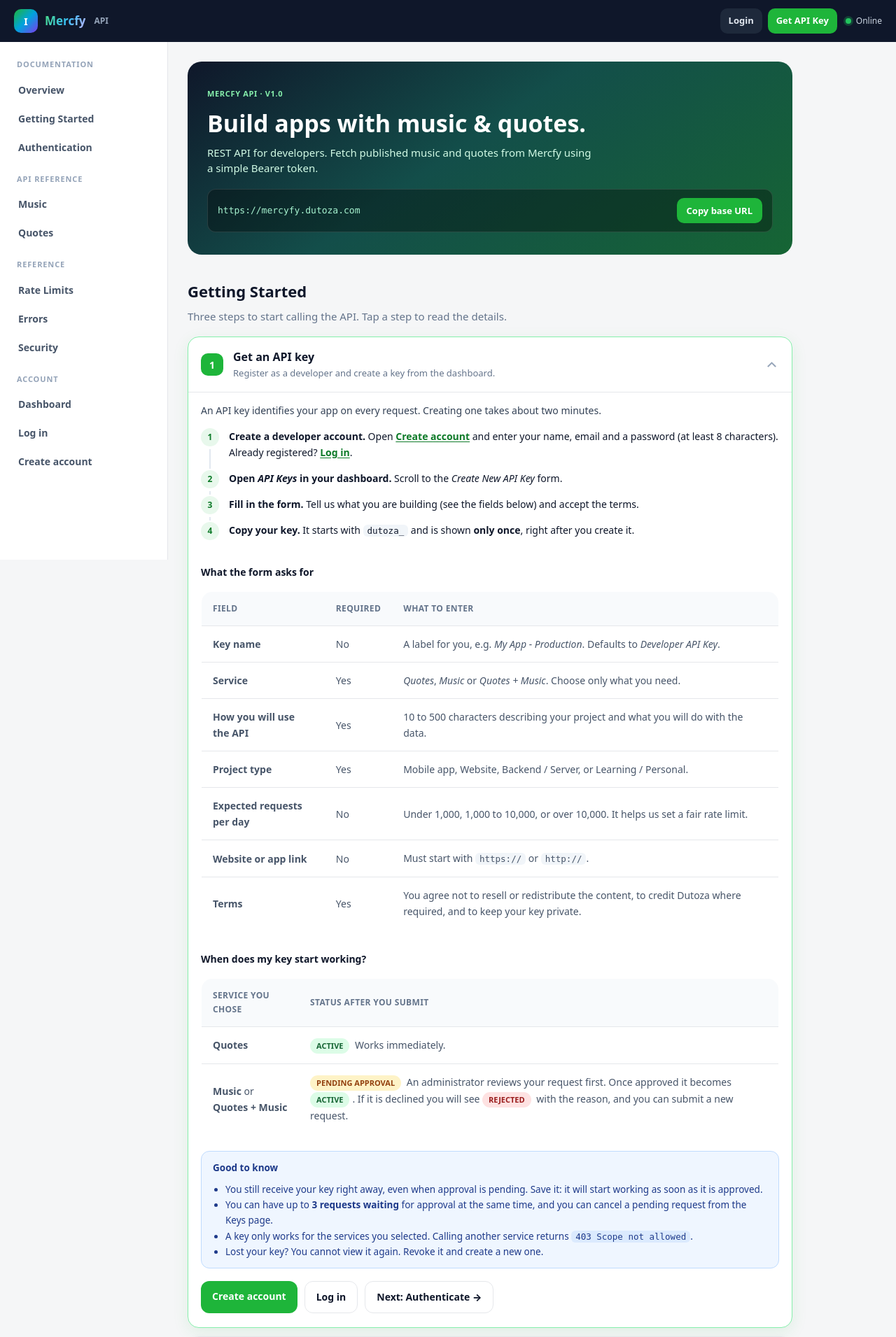
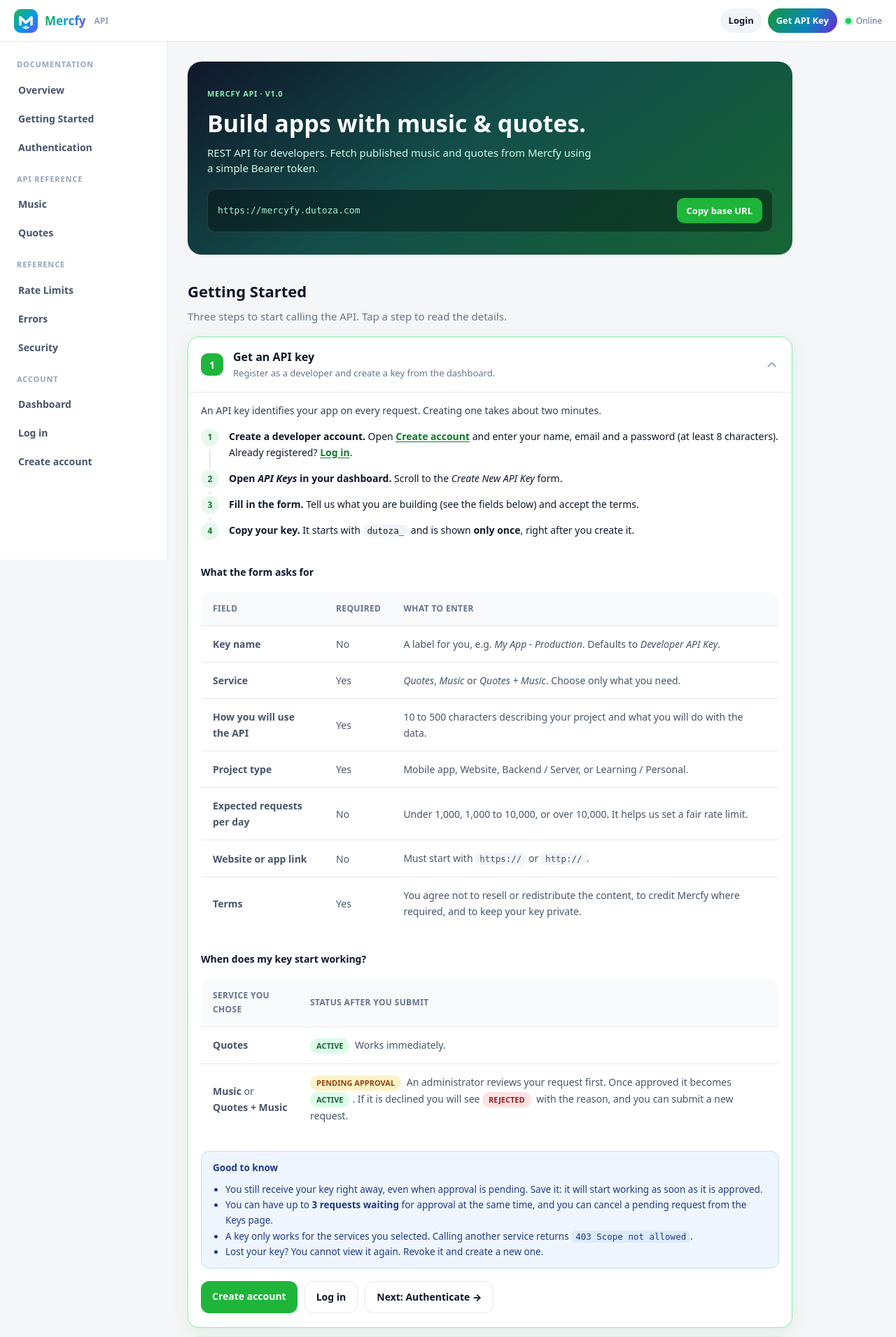
Before and after one commit to matondo-maduhu/dutoza-api, a Flask app: page /developers in a window 1280 px wide. Shown: the top 1911 px of the page at 70% size. Run offline with Flask 3, Linux system fonts and the light colour scheme.

Commit message:
Add files via upload

```diff
--- a/templates/developers/index.html
+++ b/templates/developers/index.html
@@ -3,6 +3,7 @@
 <head>
 <meta charset="UTF-8">
 <meta name="viewport" content="width=device-width, initial-scale=1">
+<meta name="color-scheme" content="light">
 <title>Mercfy API — Developer Docs</title>
 <link rel="stylesheet" href="https://cdnjs.cloudflare.com/ajax/libs/font-awesome/6.5.2/css/all.min.css">
 <style>
@@ -23,7 +24,7 @@
 html { scroll-behavior: smooth; }
 body {
   margin: 0;
-  font-family: system-ui, -apple-system, "Segoe UI", Roboto, Arial, sans-serif;
+  font-family: ui-rounded, "SF Pro Rounded", system-ui, -apple-system, "Segoe UI", Roboto, "Helvetica Neue", Arial, sans-serif;
   background: var(--bg);
   color: var(--ink);
   line-height: 1.5;
@@ -32,8 +33,9 @@ body {
 /* ===== Top bar ===== */
 .top {
   height: var(--top-h);
-  background: #0f172a;
-  color: #fff;
+  background: #fff;
+  color: var(--ink);
+  border-bottom: 1px solid var(--line);
   display: flex;
   align-items: center;
   justify-content: space-between;
@@ -49,7 +51,7 @@ body {
   gap: 10px;
   min-width: 0;
   text-decoration: none;
-  color: #fff;
+  color: var(--ink);
 }
 .logo {
   width: 34px; height: 34px; border-radius: 10px;
@@ -58,7 +60,7 @@ body {
 }
 .brand-name {
   font-weight: 900; font-size: 17px;
-  background: linear-gradient(120deg, #4ade80, #38bdf8 55%, #c4b5fd);
+  background: linear-gradient(120deg, #1EB53A 0%, #00A3DD 55%, #7c3aed 100%);
   -webkit-background-clip: text; background-clip: text;
   -webkit-text-fill-color: transparent;
 }
@@ -77,12 +79,13 @@ body {
   border-radius: 10px;
   white-space: nowrap;
 }
-.btn-ghost { color: #e2e8f0; background: #1e293b; }
-.btn-green { color: #fff; background: var(--green); }
-.btn-green:hover { background: var(--green-dark); }
+.btn-ghost { color: var(--ink); background: #f1f5f9; }
+.btn-green { color: #fff; background: linear-gradient(120deg, #15993a 0%, #0a86bd 58%, #6d28d9 100%); border-radius: 999px; }
+.btn-green:hover { opacity: .93; }
+.top-actions a { border-radius: 999px; }
 .online {
   display: flex; align-items: center; gap: 7px;
-  font-size: 12px; color: #cbd5e1; margin-left: 4px;
+  font-size: 12px; color: var(--muted); margin-left: 4px;
 }
 .dot {
   width: 8px; height: 8px; border-radius: 50%;
@@ -90,7 +93,7 @@ body {
 }
 .menu-btn {
   display: none;
-  border: 0; background: #1e293b; color: #fff;
+  border: 0; background: #f1f5f9; color: var(--ink);
   width: 40px; height: 40px; border-radius: 10px;
   font-size: 18px; cursor: pointer;
 }
@@ -541,7 +544,7 @@ table.ref td { color: #475569; }
 
 <header class="top">
   <a class="brand" href="/developers">
-    <div class="logo">I</div>
+    {% set mark_class = "logo" %}{% set mark_id = "dx" %}{% include "_mark.html" %}
     <span class="brand-name">Mercfy</span>
     <span class="brand-sub">API</span>
   </a>
@@ -637,7 +640,7 @@ table.ref td { color: #475569; }
                   <tr><td><strong>Project type</strong></td><td>Yes</td><td>Mobile app, Website, Backend / Server, or Learning / Personal.</td></tr>
                   <tr><td><strong>Expected requests per day</strong></td><td>No</td><td>Under 1,000, 1,000 to 10,000, or over 10,000. It helps us set a fair rate limit.</td></tr>
                   <tr><td><strong>Website or app link</strong></td><td>No</td><td>Must start with <code>https://</code> or <code>http://</code>.</td></tr>
-                  <tr><td><strong>Terms</strong></td><td>Yes</td><td>You agree not to resell or redistribute the content, to credit Dutoza where required, and to keep your key private.</td></tr>
+                  <tr><td><strong>Terms</strong></td><td>Yes</td><td>You agree not to resell or redistribute the content, to credit Mercfy where required, and to keep your key private.</td></tr>
                 </tbody>
               </table>
             </div>
@@ -716,7 +719,7 @@ print(res.json()["data"]){% endraw %}</div></div>
             <h4>Keep your key safe</h4>
             <ul class="bul">
               <li>Store it in an <strong>environment variable</strong> or your server's secret manager.</li>
-              <li>Call the API from your <strong>backend</strong>. For a mobile app or website, let your own server call Dutoza and pass the results on.</li>
+              <li>Call the API from your <strong>backend</strong>. For a mobile app or website, let your own server call Mercfy and pass the results on.</li>
               <li>Never commit it to GitHub or put it in browser JavaScript or an app bundle. If it leaks, revoke it and create a new one.</li>
             </ul>
 
@@ -794,7 +797,7 @@ print(res.json()["data"]){% endraw %}</div></div>
                   <tr><td><code>per_page</code></td><td>Quotes, Music</td><td>Items per page, from 1 to 100 (default 20).</td></tr>
                   <tr><td><code>q</code></td><td>Quotes, Music</td><td>Search text.</td></tr>
                   <tr><td><code>language</code></td><td>Quotes, Music</td><td>Filter by language, for example <code>sw</code> or <code>en</code>.</td></tr>
-                  <tr><td><code>source</code></td><td>Quotes, Music</td><td><code>admin</code> for content published by Dutoza, <code>user</code> for community content.</td></tr>
+                  <tr><td><code>source</code></td><td>Quotes, Music</td><td><code>admin</code> for content published by Mercfy, <code>user</code> for community content.</td></tr>
                   <tr><td><code>user_id</code></td><td>Quotes, Music</td><td>Only content from one user.</td></tr>
                   <tr><td><code>category</code></td><td>Quotes</td><td>A category <em>slug</em> from <code>/api/quotes/categories</code>, e.g. <code>motivation</code>.</td></tr>
                   <tr><td><code>artist</code>, <code>album</code></td><td>Music</td><td>An artist or album <em>slug</em> or id.</td></tr>
--- a/templates/developers/keys.html
+++ b/templates/developers/keys.html
@@ -125,7 +125,7 @@
 
       <label class="check-row">
         <input type="checkbox" name="accept_terms" value="yes" required>
-        <span>I agree not to resell or redistribute the content, to credit Dutoza where required, and to keep my API key private.</span>
+        <span>I agree not to resell or redistribute the content, to credit Mercfy where required, and to keep my API key private.</span>
       </label>
 
       <div><button class="btn btn-primary" type="submit">{{ icon('plus') }} Create API Key</button></div>
--- a/templates/developers/portal_base.html
+++ b/templates/developers/portal_base.html
@@ -125,7 +125,7 @@ table.keys code { background: #f1f5f9; padding: 3px 7px; border-radius: 6px; fon
 {% block body %}
 <header class="p-top">
   <a class="p-brand" href="{{ url_for('developers.dashboard') }}">
-    <span class="brand-mark">I</span>
+    {% set mark_class = "p-mark" %}{% set mark_id = "pt" %}{% include "_mark.html" %}
     <span class="brand-text">Mercfy</span>
     <span class="p-sub">Developers</span>
   </a>
```
